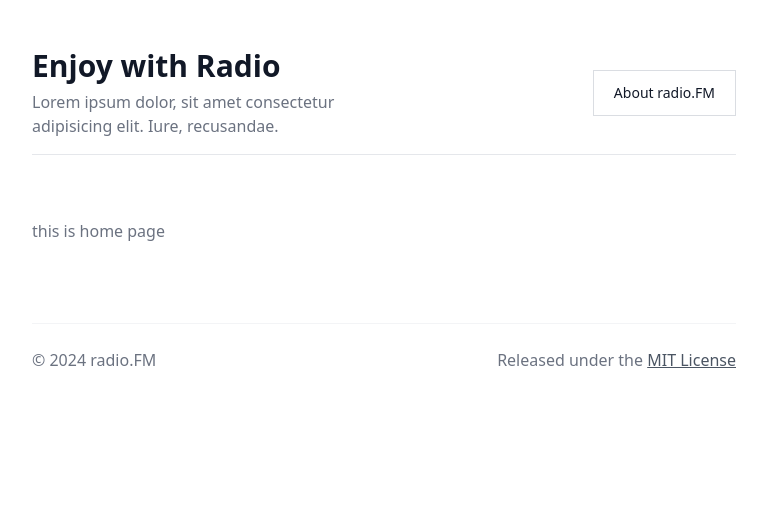
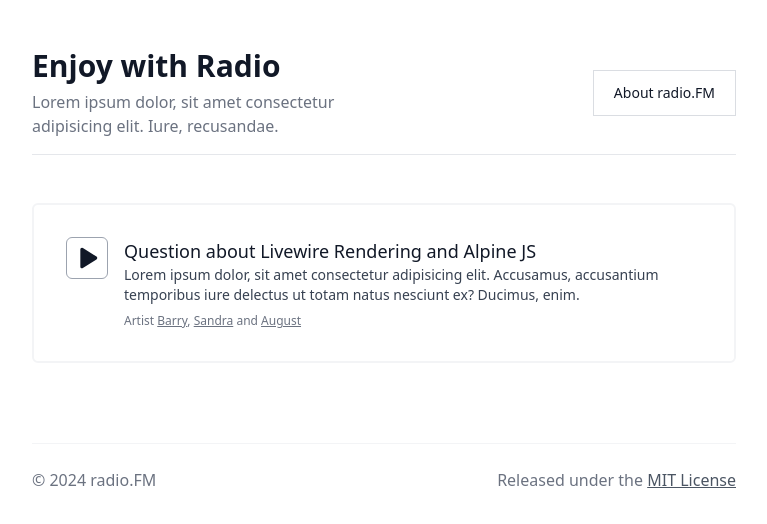
Before and after one commit to antheiz/radio-fm, an Astro site: page / in a window 1280 px wide. Shown: the whole page, without its empty margins (256-1023 px from the left). Built offline with nearby package versions, Linux system fonts and the light colour scheme; Astro itself is replaced by a stand-in of ours.

Commit message:
feat: add card for list radio

```diff
--- a/src/components/Header.astro
+++ b/src/components/Header.astro
@@ -23,6 +23,6 @@
         </a>
       </div>
     </div>
-    <hr class="my-4"/>
+    <hr class="mt-4"/>
   </div>
 </header>
--- /dev/null
+++ b/src/components/RadioCard.astro
@@ -0,0 +1,28 @@
+<div class="rounded-md border-2 border-gray-100">
+  <div class="flex items-start gap-4 p-4 sm:p-6 lg:p-8">
+    <button type="button"class="block shrink-0 border border-gray-400 rounded-md">
+      <svg xmlns="http://www.w3.org/2000/svg" class="size-10 text-gray-900" viewBox="0 0 24 24"><path fill="currentColor" d="M8 6.82v10.36c0 .79.87 1.27 1.54.84l8.14-5.18a1 1 0 0 0 0-1.69L9.54 5.98A.998.998 0 0 0 8 6.82"/></svg>
+    </button>
+
+    <div>
+      <h3 class="font-medium sm:text-lg">
+        <a href="#" class="hover:underline text-gray-900">
+            Question about Livewire Rendering and Alpine JS
+        </a>
+      </h3>
+
+      <p class="line-clamp-2 text-sm text-gray-700">
+        Lorem ipsum dolor, sit amet consectetur adipisicing elit. Accusamus, accusantium temporibus
+        iure delectus ut totam natus nesciunt ex? Ducimus, enim.
+      </p>
+
+      <div class="mt-2 sm:flex sm:items-center sm:gap-2">
+        <p class="mt-2 text-xs font-medium text-gray-500 sm:mt-0">
+        Artist <a href="#" class="underline hover:text-gray-700">Barry</a>,
+            <a href="#" class="underline hover:text-gray-700">Sandra</a> and
+            <a href="#" class="underline hover:text-gray-700">August</a>
+        </p>
+      </div>
+    </div>
+  </div>
+</div>
--- a/src/pages/index.astro
+++ b/src/pages/index.astro
@@ -1,9 +1,10 @@
 ---
+import RadioCard from '../components/RadioCard.astro';
 import Layout from '../layouts/Layout.astro';
 ---
 
 <Layout title="Welcome radio.FM" description="This is home page of radio.FM">
     <div class="max-w-3xl px-4 sm:px-6 lg:px-8 mx-auto">
-        <p class="text-gray-500">this is home page</p>
+        <RadioCard/>
     </div>
 </Layout>
```
